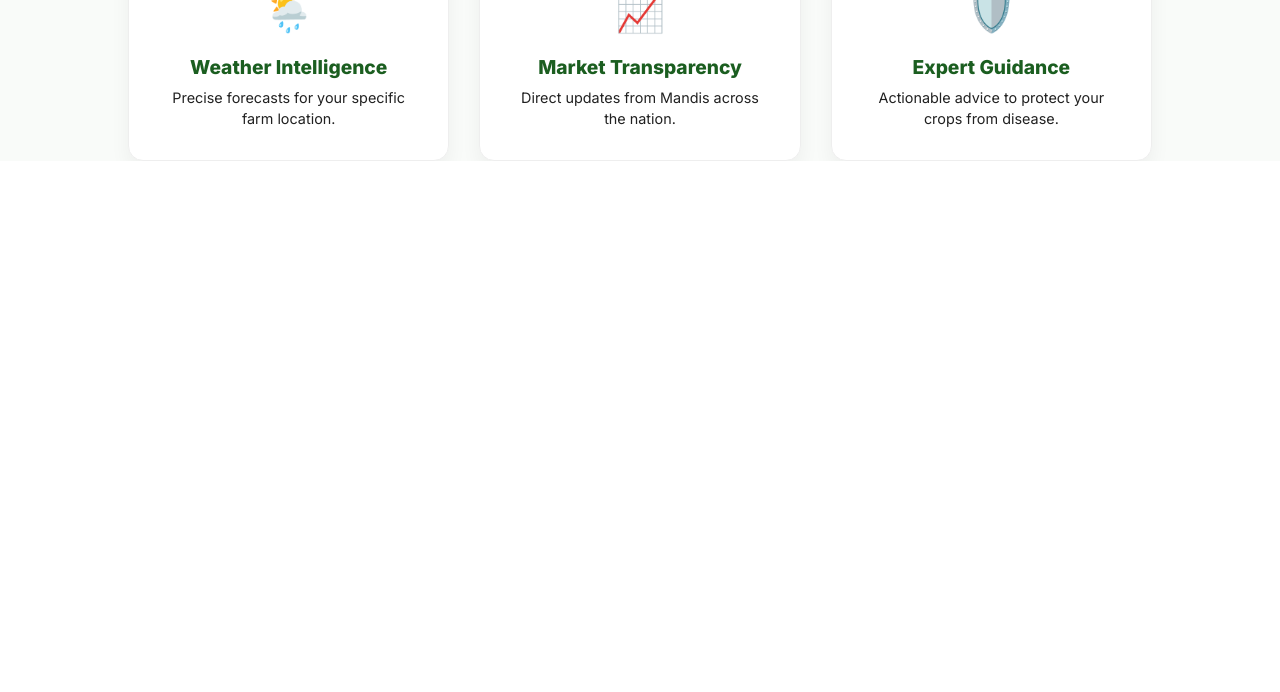
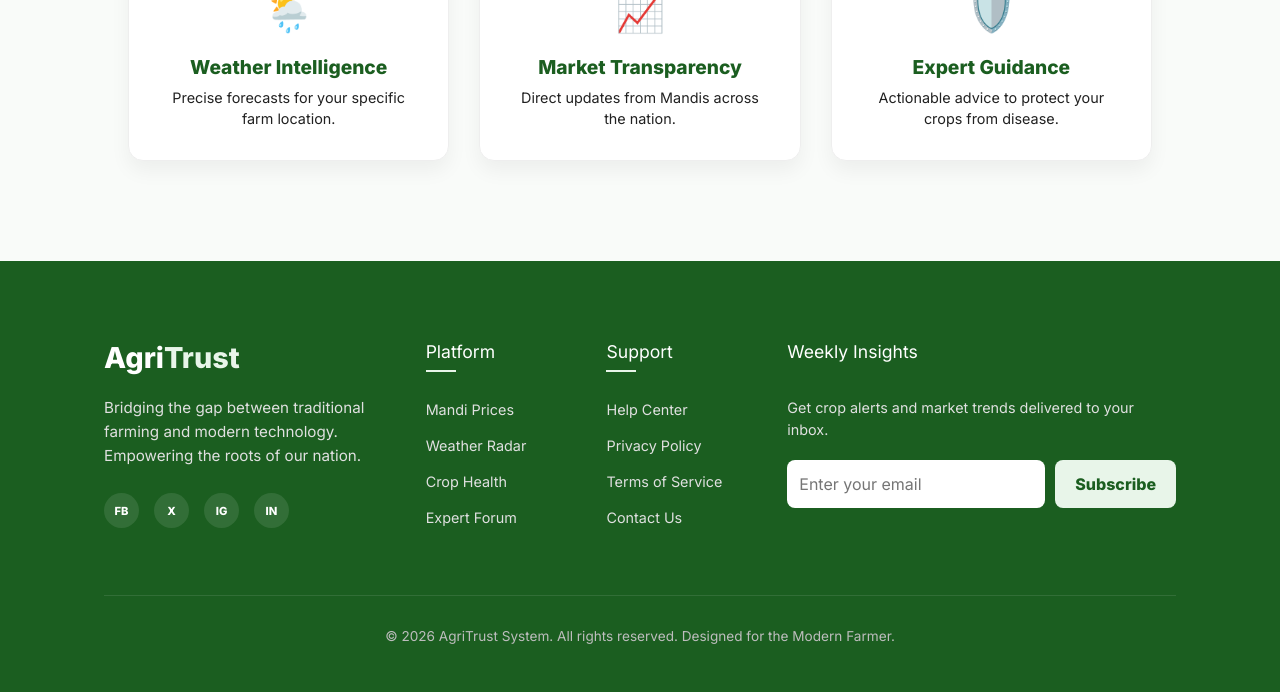
Before and after one commit to arnavvtt/SmartAgri-Portal, a Django app: template agri/templates/home.html in a window 1280 px wide. Shown: the part 673-1365 px from the top of the page. Before the commit the page ends 834 px from the top, so only its background shows below. Run offline with Django 3.2, Linux system fonts and the light colour scheme; the template is opened without the code that fills it, so the values that code supplies are empty.

Commit message:
Footer on Home Page done

```diff
--- a/agri/templates/home.html
+++ b/agri/templates/home.html
@@ -262,6 +262,161 @@
 
 }
 
+/* --- FOOTER STYLES --- */
+.organic-footer {
+    background-color: #1b5e20; /* Deep green to ground the page */
+    color: white;
+    padding: 80px 0 30px 0;
+    margin-top: 100px;
+}
+
+.footer-container {
+    max-width: 1200px;
+    margin: 0 auto;
+    padding: 0 5%;
+}
+
+.footer-grid {
+    display: grid;
+    grid-template-columns: 2fr 1fr 1fr 2fr;
+    gap: 40px;
+    margin-bottom: 50px;
+}
+
+.footer-logo {
+    font-size: 1.8rem;
+    font-weight: 800;
+    margin-bottom: 20px;
+    color: #fff;
+}
+
+.footer-logo span {
+    color: var(--primary-light, #C8E6C9);
+}
+
+.footer-brand p {
+    color: #e0e0e0;
+    line-height: 1.6;
+    font-size: 0.95rem;
+    margin-bottom: 25px;
+}
+
+.footer-links h4,
+.footer-newsletter h4 {
+    font-size: 1.1rem;
+    margin-bottom: 25px;
+    position: relative;
+    padding-bottom: 10px;
+}
+
+.footer-links h4::after {
+    content: '';
+    position: absolute;
+    left: 0;
+    bottom: 0;
+    width: 30px;
+    height: 2px;
+    background: var(--primary-light, #C8E6C9);
+}
+
+.footer-links ul {
+    list-style: none;
+    padding: 0;
+}
+
+.footer-links ul li {
+    margin-bottom: 12px;
+}
+
+.footer-links ul li a {
+    color: #e0e0e0;
+    text-decoration: none;
+    transition: 0.3s;
+    font-size: 0.9rem;
+}
+
+.footer-links ul li a:hover {
+    color: white;
+    padding-left: 5px;
+}
+
+.footer-newsletter p {
+    font-size: 0.9rem;
+    color: #e0e0e0;
+    margin-bottom: 20px;
+}
+
+.newsletter-form {
+    display: flex;
+    gap: 10px;
+}
+
+.newsletter-form input {
+    padding: 12px;
+    border-radius: 8px;
+    border: none;
+    flex: 1;
+}
+
+.newsletter-form button {
+    background-color: var(--primary-light, #C8E6C9);
+    color: #1b5e20;
+    border: none;
+    padding: 10px 20px;
+    border-radius: 8px;
+    font-weight: 700;
+    cursor: pointer;
+    transition: 0.3s;
+}
+
+.newsletter-form button:hover {
+    background-color: white;
+}
+
+.footer-bottom {
+    border-top: 1px solid rgba(255,255,255,0.1);
+    padding-top: 30px;
+    text-align: center;
+    font-size: 0.85rem;
+    color: #bdbdbd;
+}
+
+/* Social Icon Placeholders */
+.social-links {
+    display: flex;
+    gap: 15px;
+}
+
+.social-links a {
+    background: rgba(255,255,255,0.1);
+    width: 35px;
+    height: 35px;
+    display: flex;
+    align-items: center;
+    justify-content: center;
+    border-radius: 50%;
+    color: white;
+    text-decoration: none;
+    font-size: 0.7rem;
+    font-weight: bold;
+}
+
+/* Mobile Responsiveness for Footer */
+@media (max-width: 992px) {
+    .footer-grid {
+        grid-template-columns: 1fr 1fr;
+    }
+}
+
+@media (max-width: 576px) {
+    .footer-grid {
+        grid-template-columns: 1fr;
+    }
+    .footer-newsletter .newsletter-form {
+        flex-direction: column;
+    }
+}
+
 
 
 /* Mobile Responsiveness */
@@ -356,4 +511,54 @@
 
 </div>
 
+<footer class="organic-footer">
+    <div class="footer-container">
+        <div class="footer-grid">
+            <div class="footer-brand">
+                <h2 class="footer-logo">Agri<span>Trust</span></h2>
+                <p>Bridging the gap between traditional farming and modern technology. Empowering the roots of our nation.</p>
+                <div class="social-links">
+                    <a href="#" aria-label="Facebook">FB</a>
+                    <a href="#" aria-label="Twitter">X</a>
+                    <a href="#" aria-label="Instagram">IG</a>
+                    <a href="#" aria-label="LinkedIn">IN</a>
+                </div>
+            </div>
+
+            <div class="footer-links">
+                <h4>Platform</h4>
+                <ul>
+                    <li><a href="#">Mandi Prices</a></li>
+                    <li><a href="#">Weather Radar</a></li>
+                    <li><a href="#">Crop Health</a></li>
+                    <li><a href="#">Expert Forum</a></li>
+                </ul>
+            </div>
+
+            <div class="footer-links">
+                <h4>Support</h4>
+                <ul>
+                    <li><a href="#">Help Center</a></li>
+                    <li><a href="#">Privacy Policy</a></li>
+                    <li><a href="#">Terms of Service</a></li>
+                    <li><a href="#">Contact Us</a></li>
+                </ul>
+            </div>
+
+            <div class="footer-newsletter">
+                <h4>Weekly Insights</h4>
+                <p>Get crop alerts and market trends delivered to your inbox.</p>
+                <form class="newsletter-form">
+                    <input type="email" placeholder="Enter your email">
+                    <button type="submit">Subscribe</button>
+                </form>
+            </div>
+        </div>
+
+        <div class="footer-bottom">
+            <p>&copy; 2026 AgriTrust System. All rights reserved. Designed for the Modern Farmer.</p>
+        </div>
+    </div>
+</footer>
+
 {% endblock %}
```
